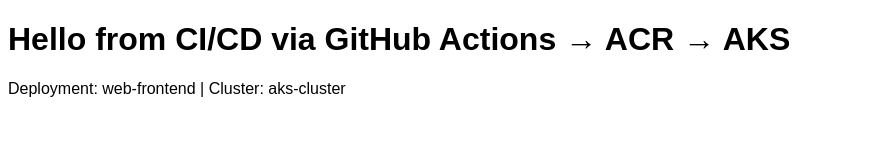
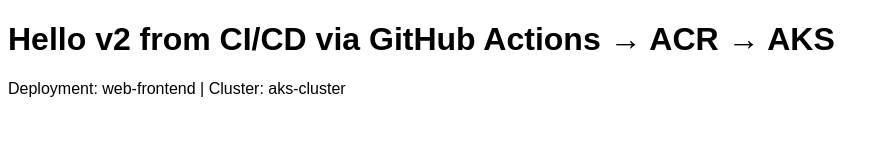
Before and after one commit to Scv386/scv111, a plain HTML site: page index.html in a window 1280 px wide. Shown: the whole page, without its empty margins (0-888 px from the left). Drawn offline with Linux system fonts and the light colour scheme.

Commit message:
feat: update homepage text

```diff
--- a/index.html
+++ b/index.html
@@ -2,7 +2,7 @@
 <html lang="en">
 <head><meta charset="utf-8"><title>AKS CI/CD Demo</title></head>
 <body style="font-family:sans-serif">
-  <h1>Hello from CI/CD via GitHub Actions → ACR → AKS</h1>
+  <h1>Hello v2 from CI/CD via GitHub Actions → ACR → AKS</h1>
   <p>Deployment: web-frontend | Cluster: aks-cluster</p>
 </body>
 </html>
```
